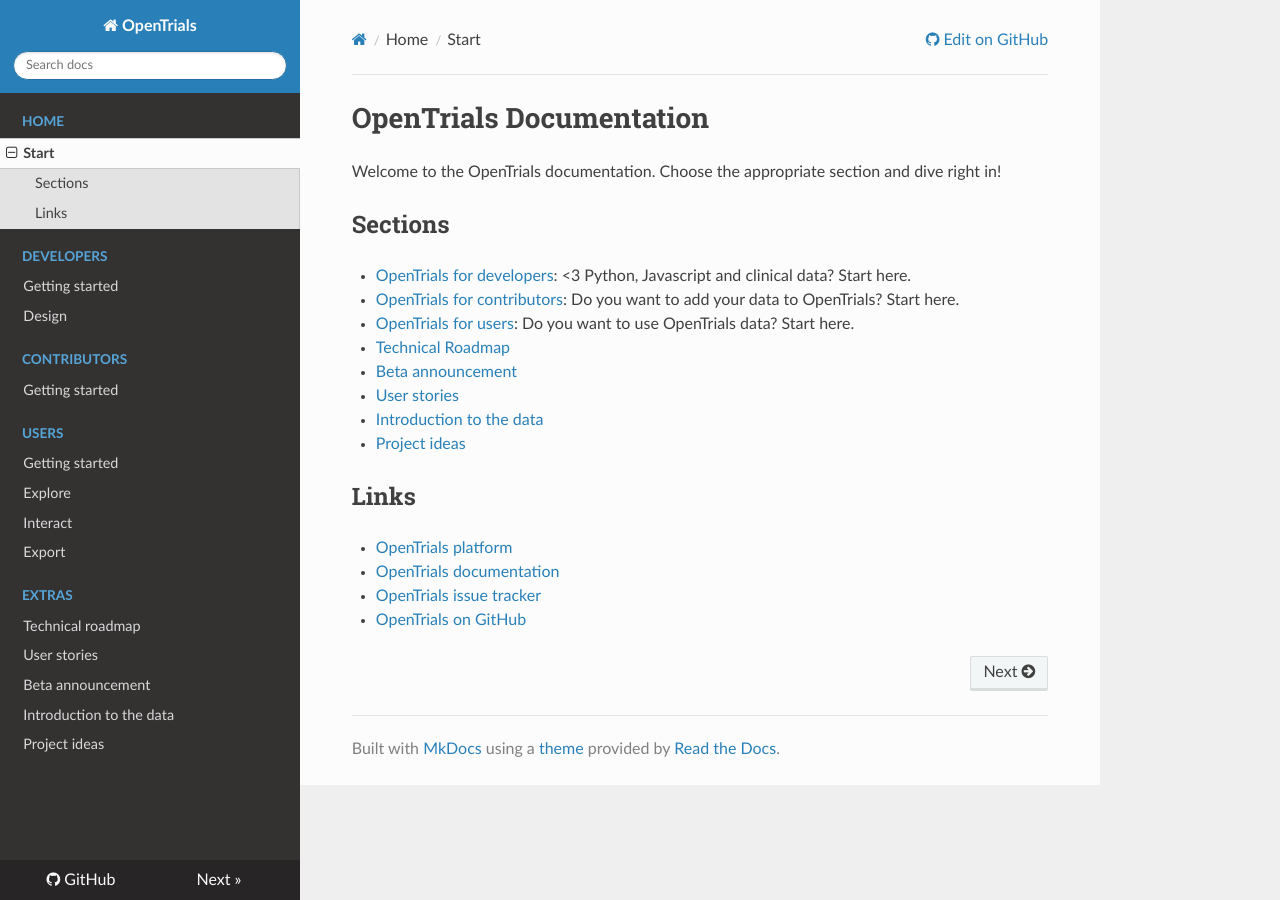
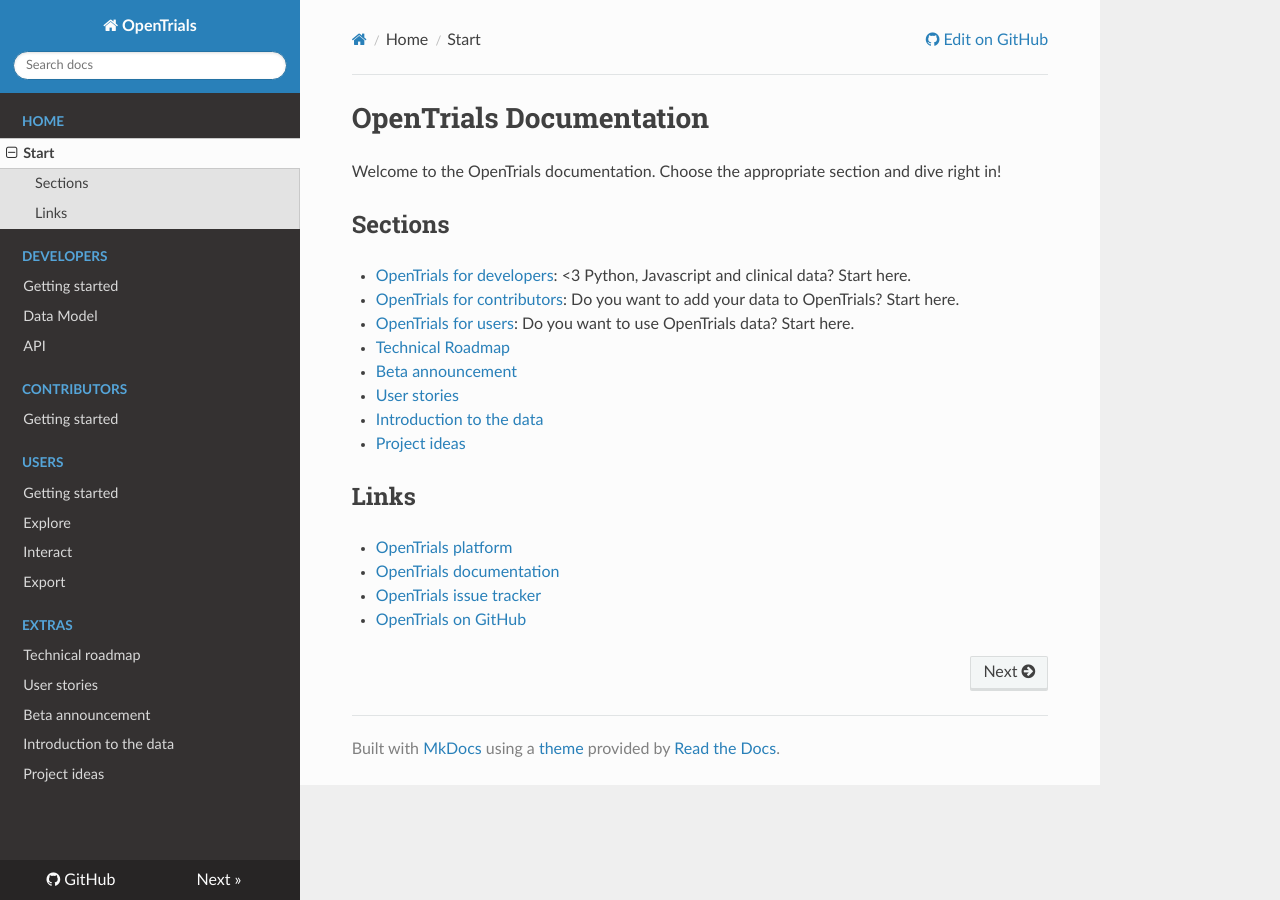
Before and after one commit to opentrials/docs, an MkDocs documentation site: the page built from docs/index.md, in a window 1280 px wide. Built offline with MkDocs 1.6.1, drawn with Linux system fonts in a browser that asks for light colours; nearby versions of some CDN libraries; old or Windows-style settings are respelled for this version of MkDocs.

Commit message:
Change structure of developers docs

```diff
--- a/mkdocs.yml
+++ b/mkdocs.yml
@@ -7,7 +7,8 @@ pages:
   - Start: index.md
 - Developers:
   - 'Getting started': developers/index.md
-  - Design: developers/design.md
+  - Data Model: developers/data-model.md
+  - API: developers/api.md
 - Contributors:
   - 'Getting started': contributors/index.md
 - Users:
```
